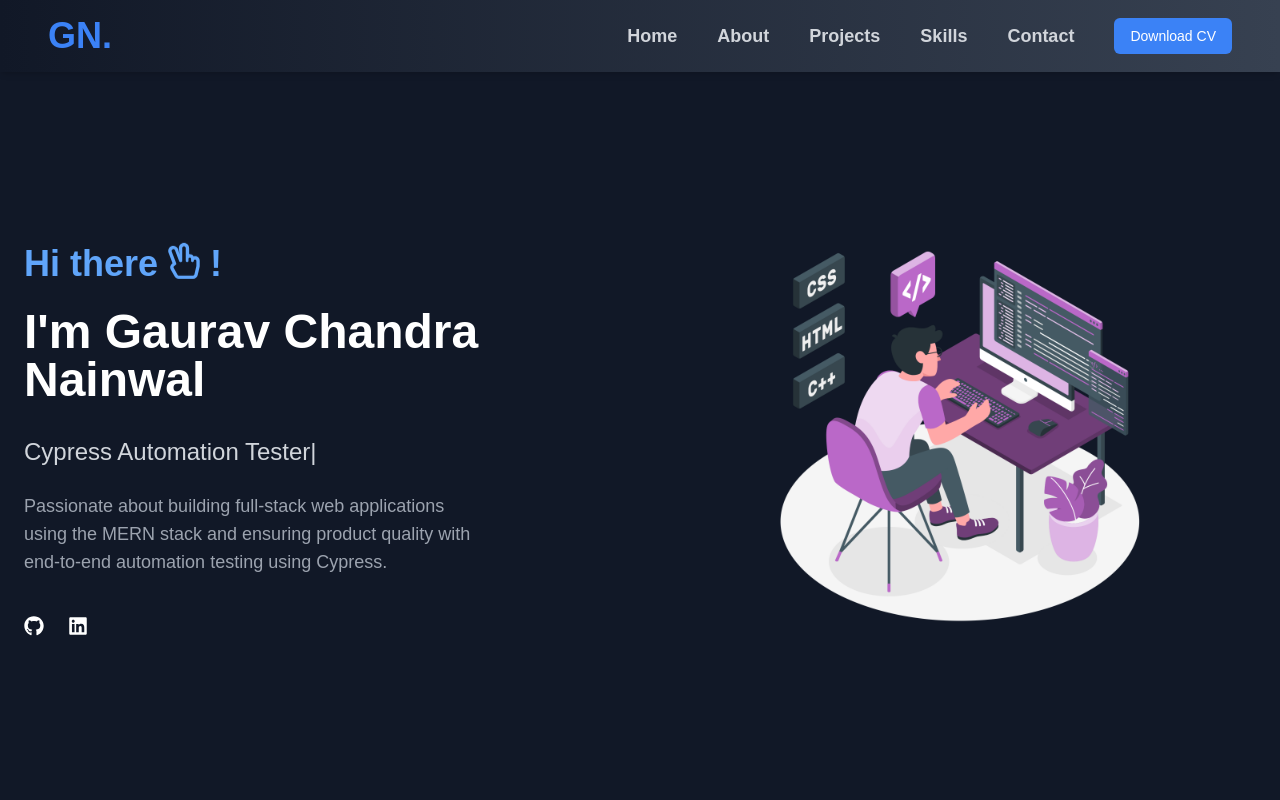
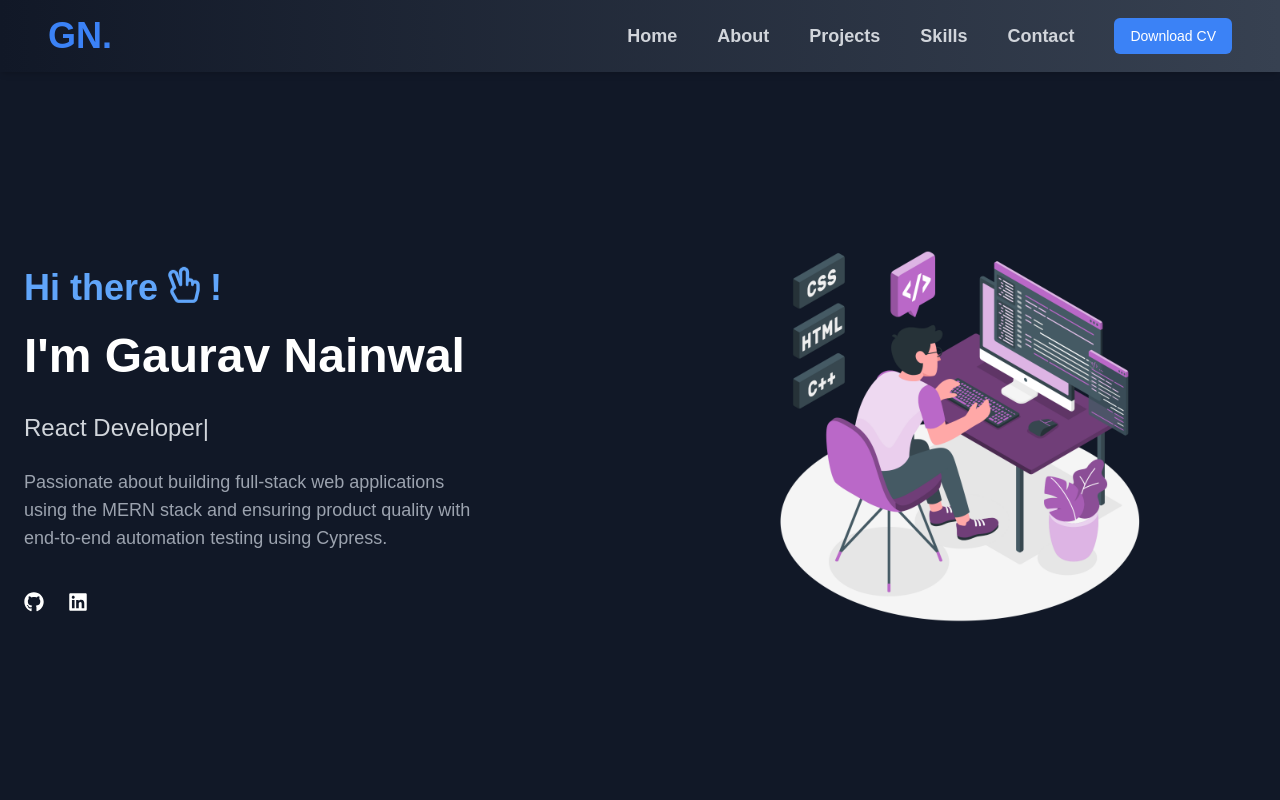
Before and after one commit to gauravnainwal518/personal_portfolio_react, a React (Vite) app in the folder personal-portfolio/: page / in a window 1280 px wide. Shown: the top 800 px of the page. Built offline with nearby package versions, Linux system fonts and the light colour scheme.

Commit message:
small changes in TypeAnimation

```diff
--- a/personal-portfolio/src/components/Home/Home.jsx
+++ b/personal-portfolio/src/components/Home/Home.jsx
@@ -14,16 +14,18 @@ const Home = () => {
           </h2>
 
           <h1 className="text-4xl md:text-5xl font-bold text-white">
-            I'm Gaurav Chandra Nainwal
+            I'm Gaurav Nainwal
           </h1>
 
           <TypeAnimation
             sequence={[
               "MERN Stack Developer",
               2000,
+              "React Developer",
+              2000,
               "Cypress Automation Tester",
               2000,
-              "Full Stack Developer with Testing Skills",
+              "Full Stack Developer",
               2000,
             ]}
             wrapper="span"
```
